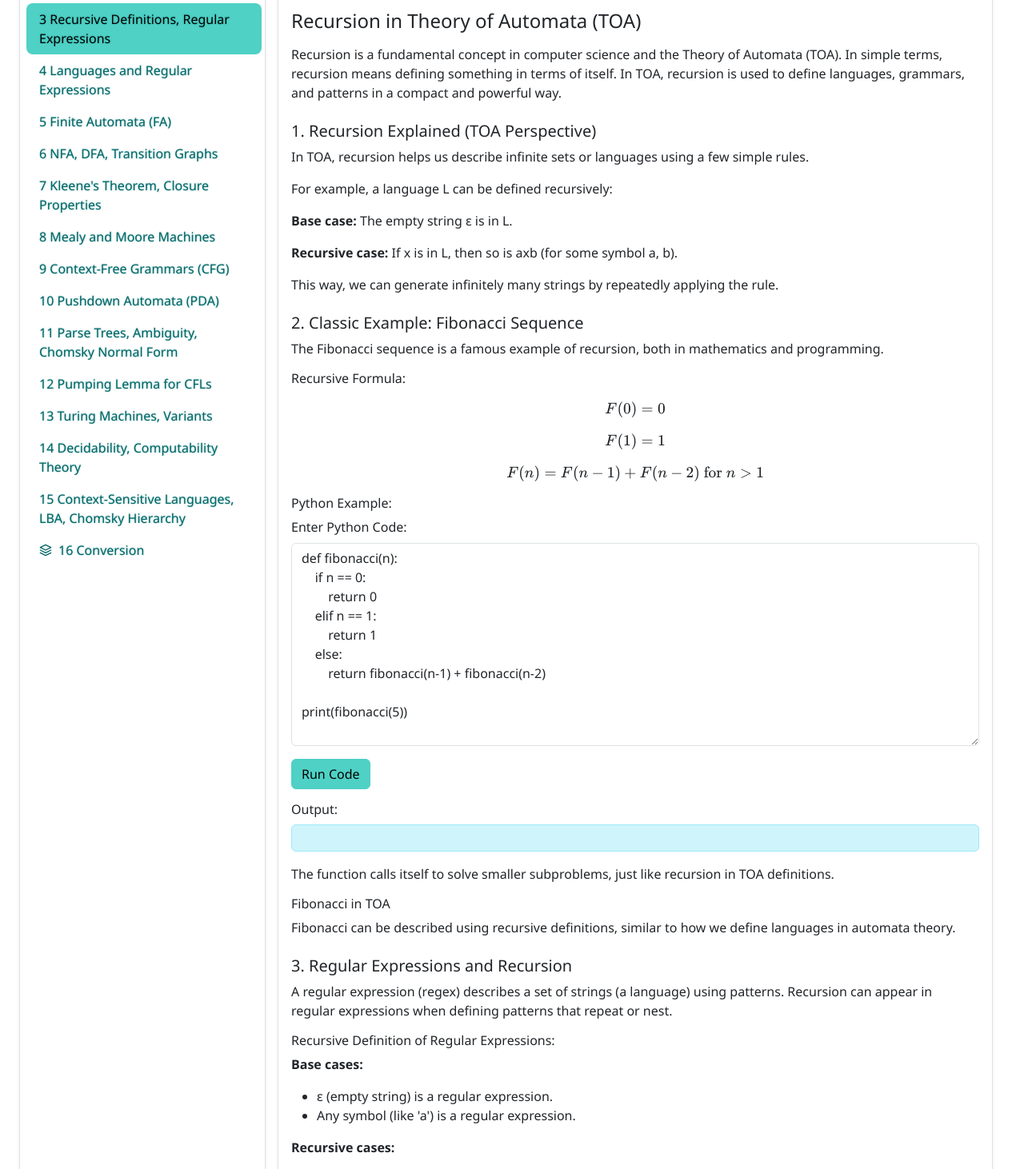
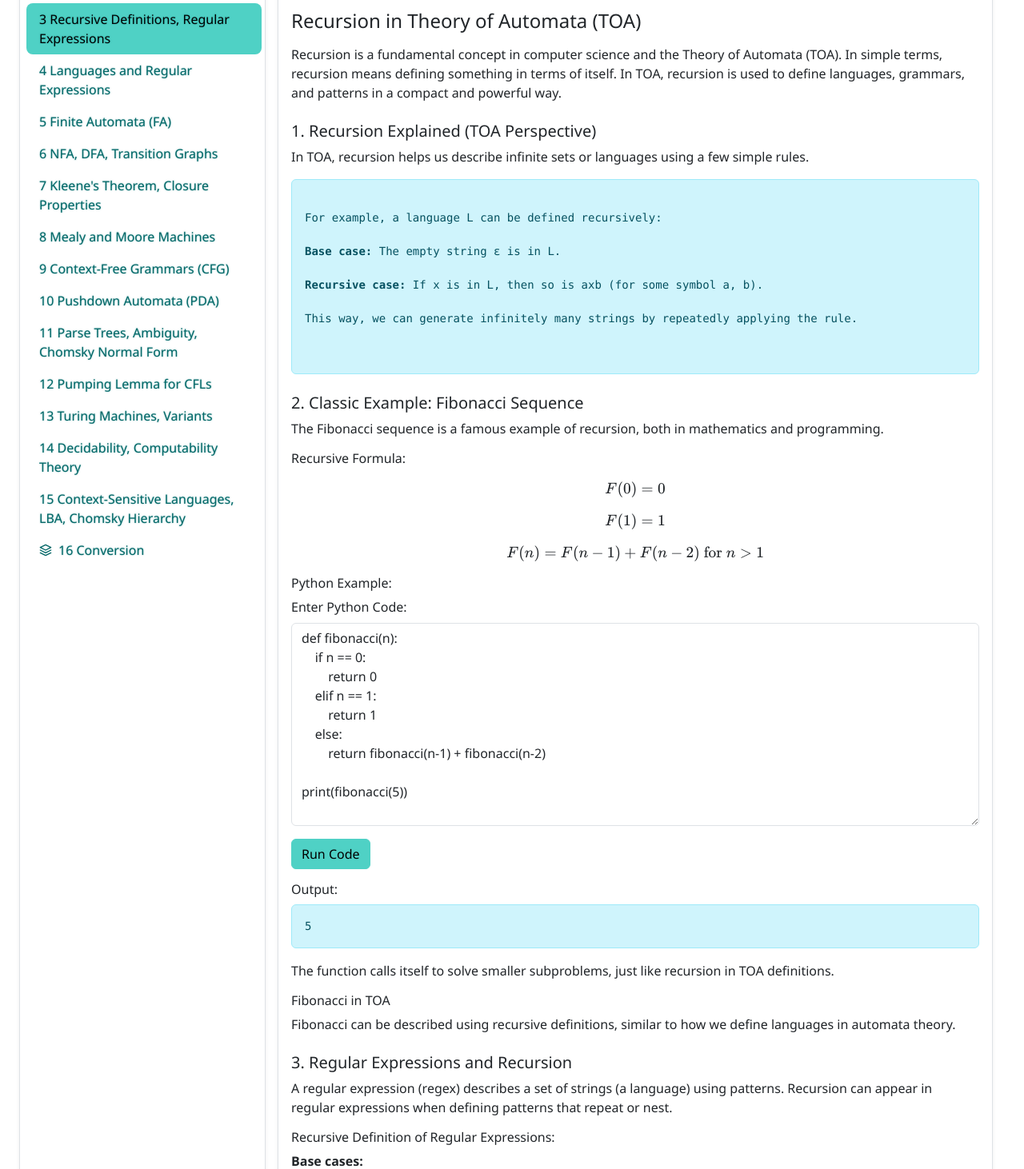
Before and after one commit to Abrash-Official/Theory-Of-Automata, a Flask app: page /recursive-def in a window 1280 px wide. Shown: the part 242-1704 px from the top of the page at 80% size. Run offline with Flask 3, Linux system fonts and the light colour scheme.

Commit message:
Recursion & Regular Expression Layout improve

```diff
--- a/app/templates/recursive_def.html
+++ b/app/templates/recursive_def.html
@@ -15,10 +15,17 @@
         <p>
             In TOA, recursion helps us describe infinite sets or languages using a few simple rules.
         </p>
-        <p>For example, a language L can be defined recursively:</p>
-        <p><b>Base case:</b> The empty string ε is in L.</p>
-        <p><b>Recursive case:</b> If x is in L, then so is axb (for some symbol a, b).</p>
-        <p>This way, we can generate infinitely many strings by repeatedly applying the rule.</p>
+        <pre class="alert alert-info mt-2 p-3 rounded">
+            <code>
+For example, a language L can be defined recursively:
+
+<strong>Base case:</strong> The empty string ε is in L.
+
+<strong>Recursive case:</strong> If x is in L, then so is axb (for some symbol a, b).
+
+This way, we can generate infinitely many strings by repeatedly applying the rule.
+            </code>
+        </pre>
 
         <h5 class="mt-4">2. Classic Example: Fibonacci Sequence</h5>
         <p>
@@ -46,7 +53,7 @@ print(fibonacci(5))
         </div>
         <button type="button" class="btn btn-primary mb-3" id="runPythonCodeBtn">Run Code</button>
         <h6>Output:</h6>
-        <pre class="alert alert-info mt-2 p-3 rounded"><code id="pythonCodeOutput"></code></pre>
+        <pre class="alert alert-info mt-2 p-3 rounded"><code id="pythonCodeOutput">5</code></pre>
         <p>The function calls itself to solve smaller subproblems, just like recursion in TOA definitions.</p>
         <h6>Fibonacci in TOA</h6>
         <p>Fibonacci can be described using recursive definitions, similar to how we define languages in automata theory.</p>
```
